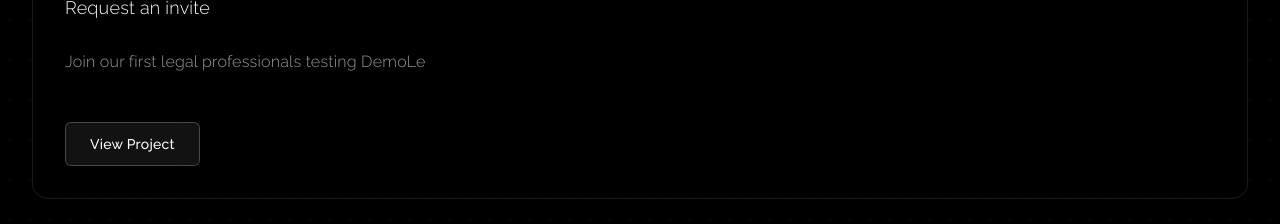
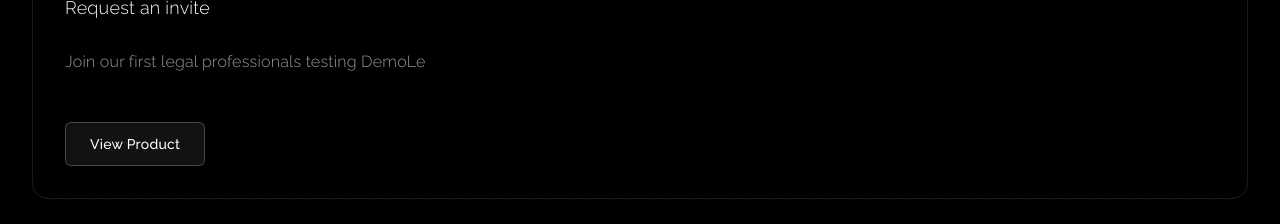
Before and after one commit to DevAdvancer/HERMEiASv2, a React (Vite) app: page / in a window 1280 px wide. Shown: the part 1960-2184 px from the top of the page. Built offline with nearby package versions, Linux system fonts and the light colour scheme; a web font is replaced by a local one; what tailwindcss-motion would draw is missing.

Commit message:
Updated the project to product

```diff
--- a/src/components/BetaSection.jsx
+++ b/src/components/BetaSection.jsx
@@ -116,11 +116,6 @@
                                     Request Beta Access
                                     <ArrowRight className="w-4 h-4" />
                                 </Button>
-
-                                {/* <button className="w-full sm:w-auto border border-white/30 text-white font-semibold py-3 px-6 rounded-lg hover:bg-white/10 transition-colors duration-200 flex items-center justify-center gap-2">
-                                    Learn More
-                                    <ArrowRight className="w-4 h-4" />
-                                </button> */}
                             </div>
                         </div>
                     </motion.div>
--- a/src/components/Stats.jsx
+++ b/src/components/Stats.jsx
@@ -101,7 +101,7 @@
                                     px="px-6 py-2.5"
                                     variant="secondary"
                                 >
-                                    View Project
+                                    View Product
                                 </Button>
                             </div>
                         </motion.div>
```
